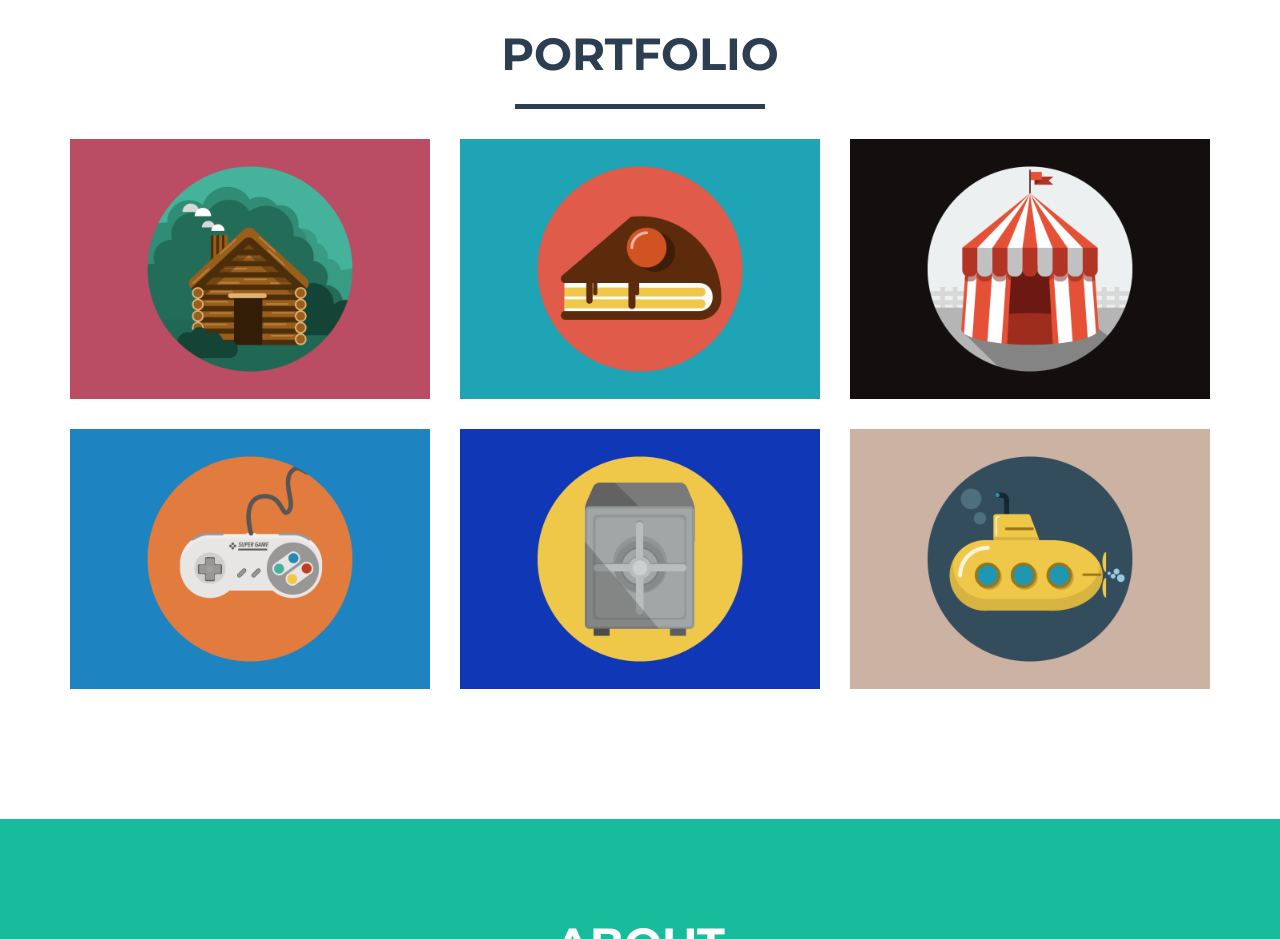
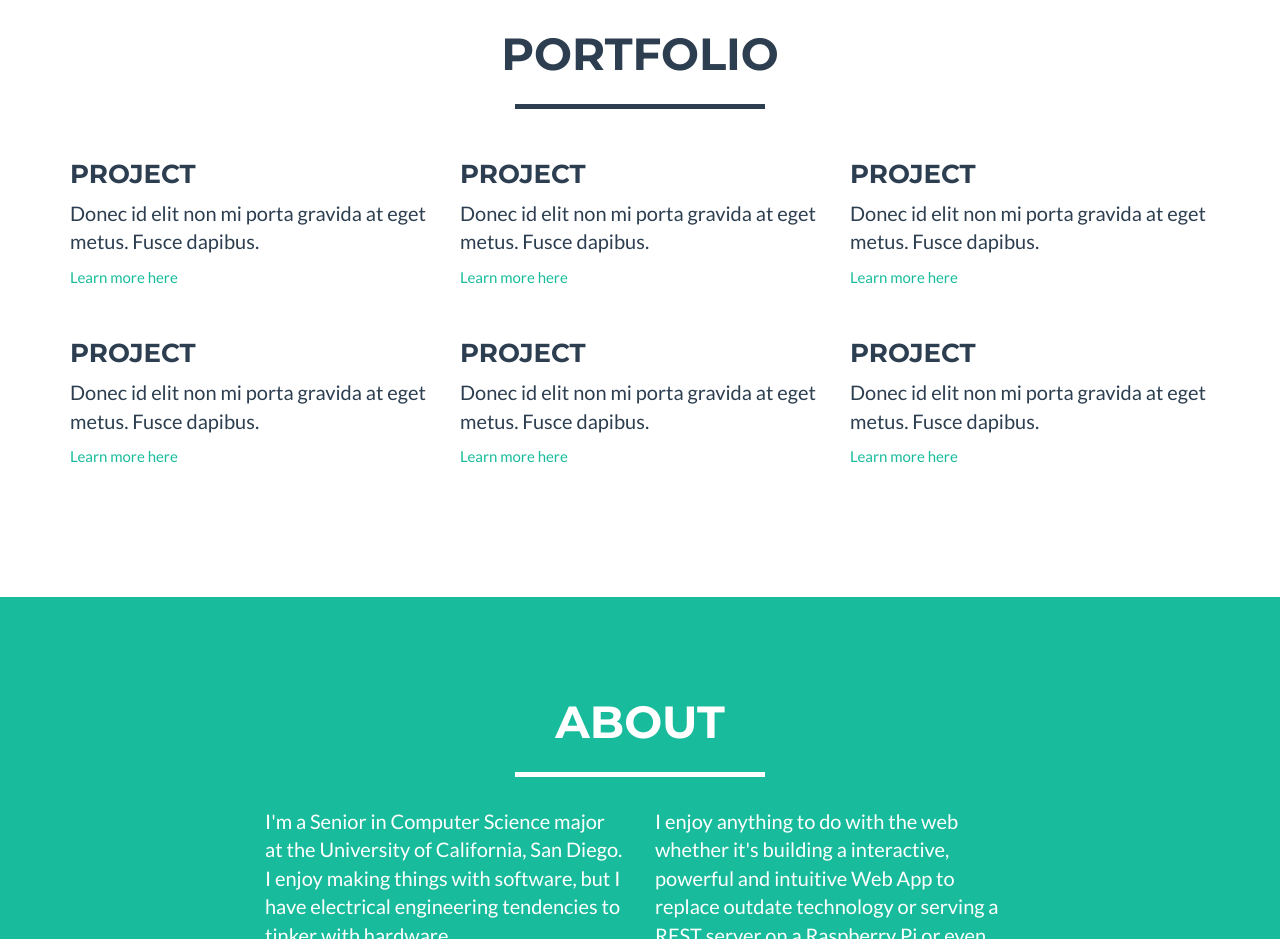
Before and after one commit to alexhgian/old.alexhgian.github.io, a website: page index.html in a window 1280 px wide. Shown: the part 840-1779 px from the top of the page. Drawn offline with nearby package versions, Linux system fonts and the light colour scheme.

Commit message:
Projects

```diff
--- a/index.html
+++ b/index.html
@@ -96,64 +96,52 @@
             </div>
             <div class="row">
                 <div class="col-sm-4 portfolio-item">
-                    <a href="#portfolioModal1" class="portfolio-link" data-toggle="modal">
-                        <div class="caption">
-                            <div class="caption-content">
-                                <i class="fa fa-search-plus fa-3x"></i>
-                            </div>
-                        </div>
-                        <img src="img/portfolio/cabin.png" class="img-responsive" alt="">
-                    </a>
+                    <h3>Project</h3>
+                    <p>
+                        Donec id elit non mi porta gravida at eget metus. Fusce
+                        dapibus.
+                    </p>
+                    <a>Learn more here</a>
                 </div>
                 <div class="col-sm-4 portfolio-item">
-                    <a href="#portfolioModal2" class="portfolio-link" data-toggle="modal">
-                        <div class="caption">
-                            <div class="caption-content">
-                                <i class="fa fa-search-plus fa-3x"></i>
-                            </div>
-                        </div>
-                        <img src="img/portfolio/cake.png" class="img-responsive" alt="">
-                    </a>
+                    <h3>Project</h3>
+                    <p>
+                        Donec id elit non mi porta gravida at eget metus. Fusce
+                        dapibus.
+                    </p>
+                    <a>Learn more here</a>
                 </div>
                 <div class="col-sm-4 portfolio-item">
-                    <a href="#portfolioModal3" class="portfolio-link" data-toggle="modal">
-                        <div class="caption">
-                            <div class="caption-content">
-                                <i class="fa fa-search-plus fa-3x"></i>
-                            </div>
-                        </div>
-                        <img src="img/portfolio/circus.png" class="img-responsive" alt="">
-                    </a>
+                    <h3>Project</h3>
+                    <p>
+                        Donec id elit non mi porta gravida at eget metus. Fusce
+                        dapibus.
+                    </p>
+                    <a>Learn more here</a>
                 </div>
                 <div class="col-sm-4 portfolio-item">
-                    <a href="#portfolioModal4" class="portfolio-link" data-toggle="modal">
-                        <div class="caption">
-                            <div class="caption-content">
-                                <i class="fa fa-search-plus fa-3x"></i>
-                            </div>
-                        </div>
-                        <img src="img/portfolio/game.png" class="img-responsive" alt="">
-                    </a>
+                    <h3>Project</h3>
+                    <p>
+                        Donec id elit non mi porta gravida at eget metus. Fusce
+                        dapibus.
+                    </p>
+                    <a>Learn more here</a>
                 </div>
                 <div class="col-sm-4 portfolio-item">
-                    <a href="#portfolioModal5" class="portfolio-link" data-toggle="modal">
-                        <div class="caption">
-                            <div class="caption-content">
-                                <i class="fa fa-search-plus fa-3x"></i>
-                            </div>
-                        </div>
-                        <img src="img/portfolio/safe.png" class="img-responsive" alt="">
-                    </a>
+                    <h3>Project</h3>
+                    <p>
+                        Donec id elit non mi porta gravida at eget metus. Fusce
+                        dapibus.
+                    </p>
+                    <a>Learn more here</a>
                 </div>
                 <div class="col-sm-4 portfolio-item">
-                    <a href="#portfolioModal6" class="portfolio-link" data-toggle="modal">
-                        <div class="caption">
-                            <div class="caption-content">
-                                <i class="fa fa-search-plus fa-3x"></i>
-                            </div>
-                        </div>
-                        <img src="img/portfolio/submarine.png" class="img-responsive" alt="">
-                    </a>
+                    <h3>Project</h3>
+                    <p>
+                        Donec id elit non mi porta gravida at eget metus. Fusce
+                        dapibus.
+                    </p>
+                    <a>Learn more here</a>
                 </div>
             </div>
         </div>
--- /dev/null
+++ b/js/githubDisplay.js
@@ -0,0 +1,6 @@
+// jQuery for github getting
+$(function() {
+	var jsonData = {};
+
+
+});
```
